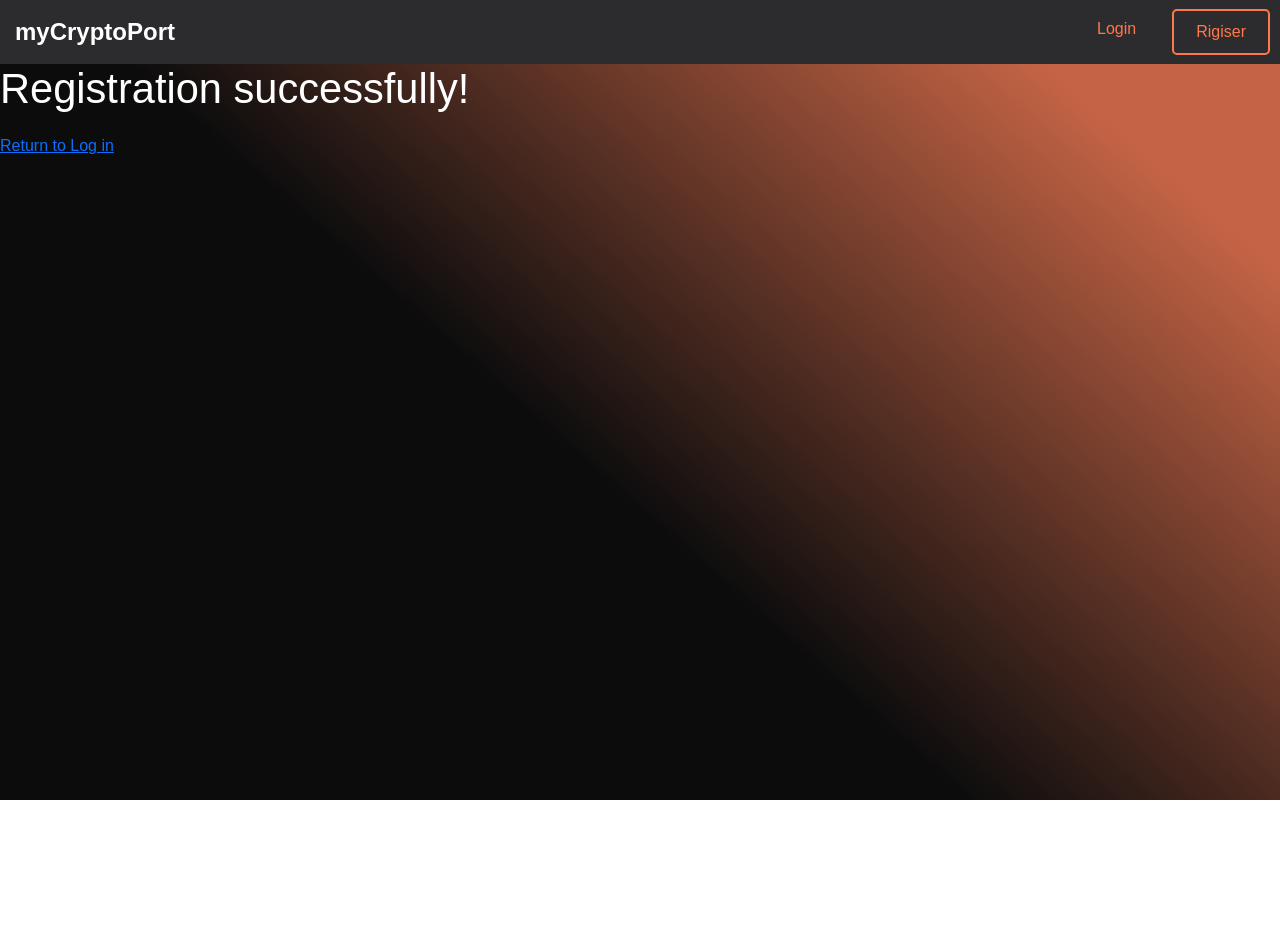
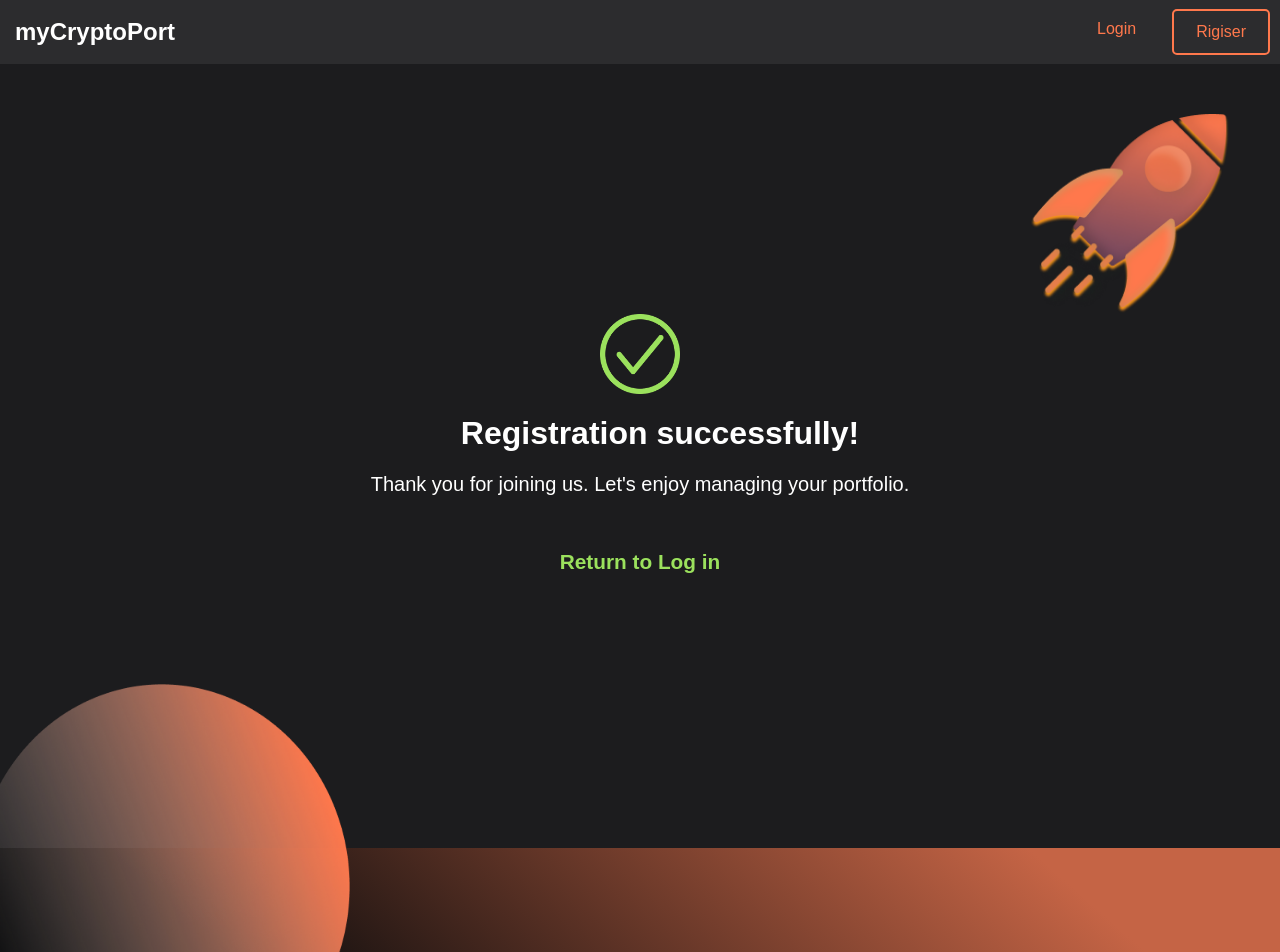
Before and after one commit to Natthabamm/myCryptoPortfolio-web, a React (Create React App) app: page /confirmregister in a window 1280 px wide. Shown: the top 952 px of the page. Before the commit the page ends 800 px from the top, so only its background shows below. Built offline with nearby package versions, Linux system fonts and the light colour scheme; no server answers.

Commit message:
register confirm and fix login, register form

```diff
--- a/src/pages/RegisterConfirm.js
+++ b/src/pages/RegisterConfirm.js
@@ -1,14 +1,32 @@
-import React from 'react';
-import { Link } from 'react-router-dom';
+import React from "react";
+import { Link } from "react-router-dom";
+import "../styles/registerConfirm/RegisterConfirm.css";
+import complete from "../pics/registerConfirm/complete.png";
+import rocket from "../pics/Rocket.png"
+import ellipse from "../pics/Ellipse.png"
 
 const RegisterConfirm = () => {
   return (
-      <>
-        <div className='confirm-register'>
-            <h1>Registration successfully!</h1>
-            <Link to="/login">Return to Log in</Link>
+    <>
+      <div className='main-register-comfirm'>
+        <div className="head-register-confirm-main">
+          <img className="rocket-register-confirm" src={rocket} atl='rocket'/>
         </div>
-      </>
+        <div className='confirm-register-div'>
+          <img src={complete} alt='complete' width={80} height={80} />
+          <h2 className='h2-confirm-register'>Registration successfully!</h2>
+          <h5 className='h5-register-confirm'>
+            Thank you for joining us. Let's enjoy managing your portfolio.
+          </h5>
+          <Link className='link-confirm-register' to='/login'>
+            Return to Log in
+          </Link>
+        </div>
+        <div className="footer-register-confirm">
+          <img className="ellipse-regidter-confirm" src={ellipse} alt="ellipse" width={350} height={300} />
+        </div>
+      </div>
+    </>
   );
 };
 
--- /dev/null
+++ b/src/styles/registerConfirm/RegisterConfirm.css
@@ -0,0 +1,50 @@
+.main-register-comfirm {
+  background-color: #1c1c1e;
+  height: 98vh;
+}
+
+.head-register-confirm-main {
+  height: 250px;
+  display: flex;
+  justify-content: flex-end;
+}
+
+.rocket-register-confirm {
+  margin: 50px 50px 0 0;
+  width: 200px;
+  height: 200px;
+}
+
+.confirm-register-div {
+  height: 300px;
+  text-align: center;
+}
+
+.h2-confirm-register {
+  font-weight: bold;
+}
+
+.h5-register-confirm {
+  color: white;
+  font-weight: 500;
+  margin-bottom: 50px;
+}
+
+.link-confirm-register {
+  text-decoration-line: none;
+  color: #9be15d;
+  font-size: 1.3rem;
+  font-weight: bold;
+  cursor: pointer;
+}
+
+.link-confirm-register:hover {
+  color: #bdf888;
+}
+.footer-register-confirm {
+  display: flex;
+  height: 370px;
+}
+.ellipse-regidter-confirm {
+  align-self: flex-end;
+}
```
Also changed, not shown: src/pics/registerConfirm/complete.png (added).
